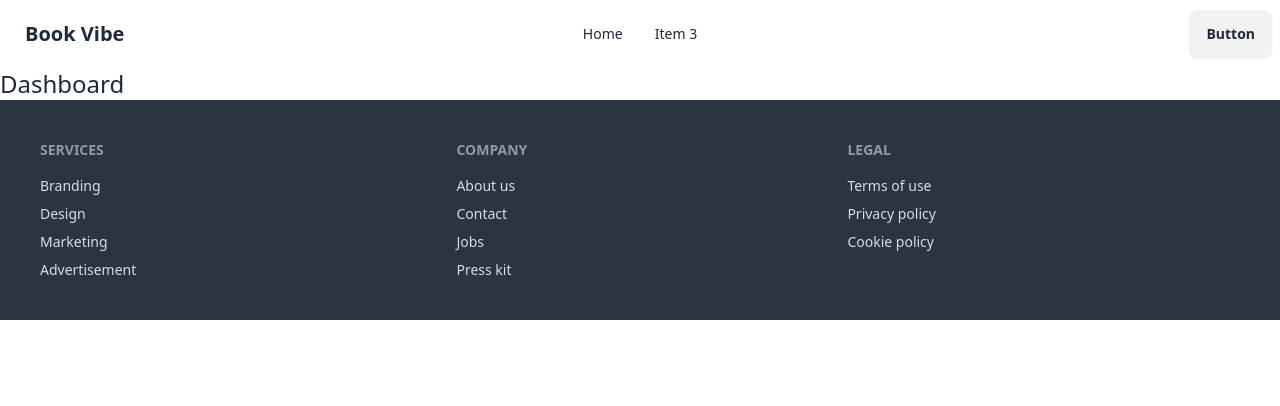
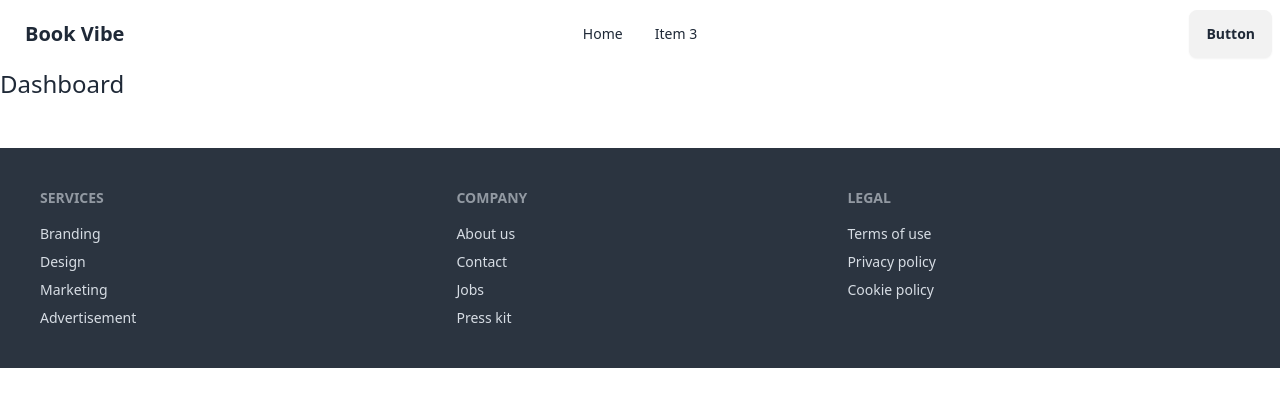
Before and after one commit to ssmahim01/book-vibe, a React (Vite) app: page /dashboard in a window 1280 px wide. Shown: the top 406 px of the page. Built offline with nearby package versions, Linux system fonts and the light colour scheme.

Commit message:
Updated Root component

```diff
--- a/src/components/Root/Root.jsx
+++ b/src/components/Root/Root.jsx
@@ -4,9 +4,11 @@ import NavBar from "../NavBar/NavBar";
 
 const Root = () => {
   return (
-        <div className="max-w-7xl mx-auto">
+    <div>
+      <div className="max-w-7xl mx-auto mb-12">
         <NavBar></NavBar>
         <Outlet></Outlet>
+      </div>
       <Footer></Footer>
     </div>
   );
```
Lines whose indentation alone changed are shown as unchanged.
